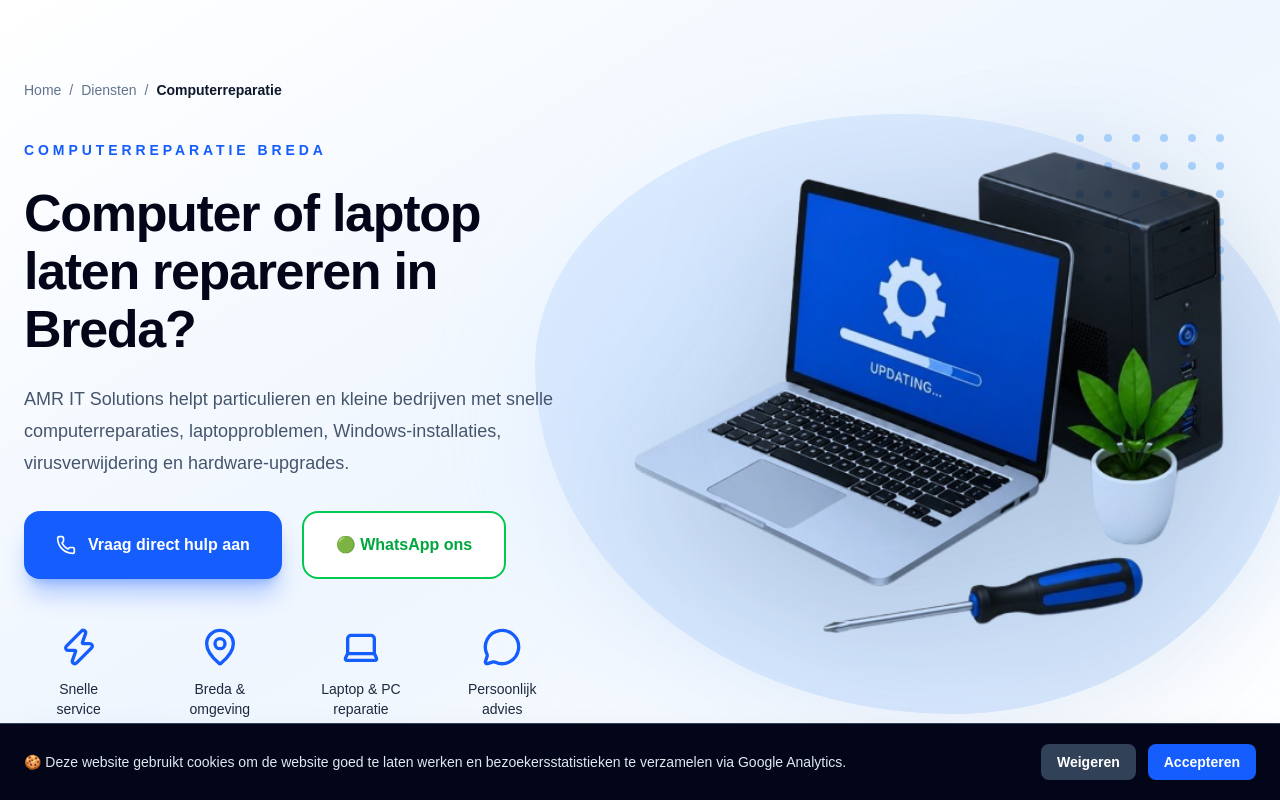
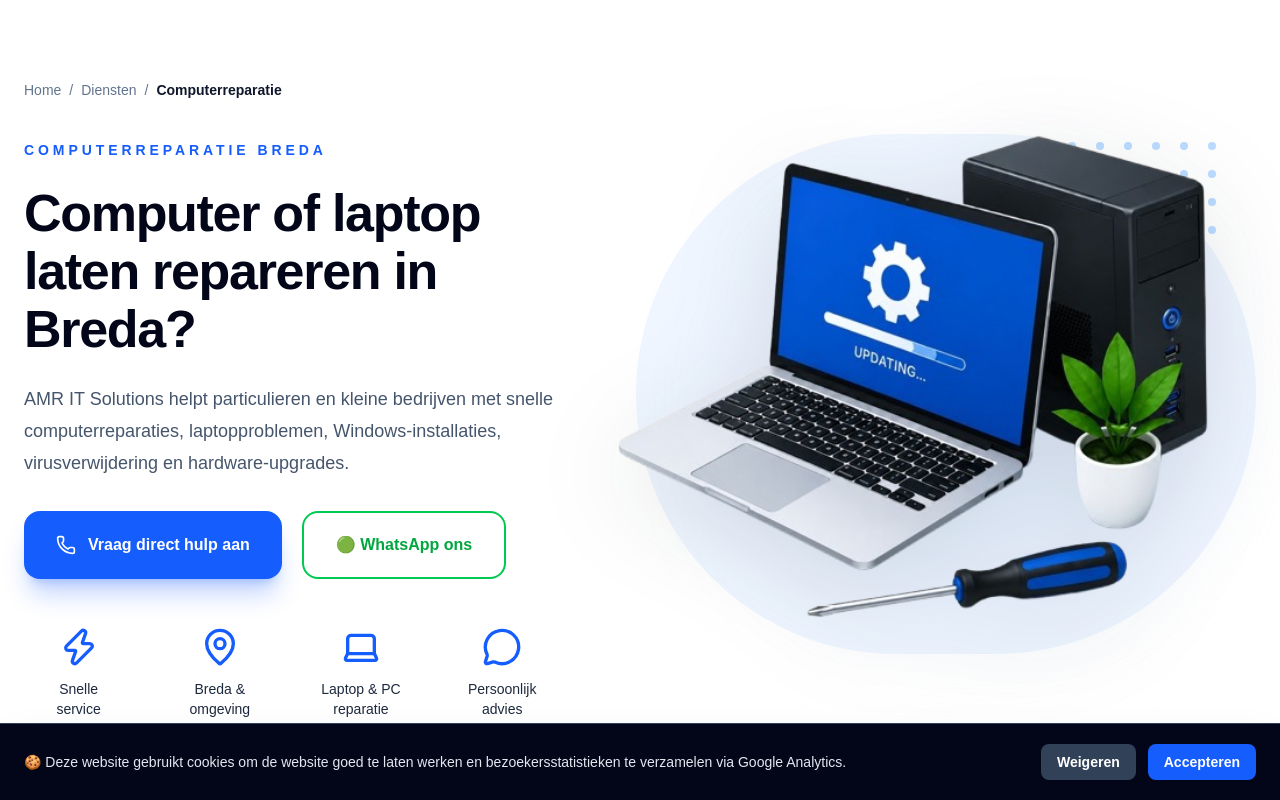
Before and after one commit to amritsolutions/amr-it-solutions, a Next.js app: page /computerreparatie in a window 1280 px wide. Built offline with nearby package versions, Linux system fonts and the light colour scheme.

Commit message:
Computerreparatie hero layout verbeterd

```diff
--- a/components/ComputerHero.tsx
+++ b/components/ComputerHero.tsx
@@ -11,8 +11,9 @@ const benefits = [
 
 export default function ComputerHero() {
   return (
-    <section className="relative overflow-hidden bg-gradient-to-br from-white via-blue-50 to-white">
+    <section className="relative overflow-hidden bg-white">
       <div className="mx-auto grid min-h-[720px] max-w-7xl items-center gap-12 px-6 py-20 lg:grid-cols-[0.9fr_1.1fr]">
+        {/* Linkerkant */}
         <div className="relative z-20">
           <Breadcrumb current="Computerreparatie" />
 
@@ -33,7 +34,7 @@ export default function ComputerHero() {
           <div className="mt-8 flex flex-wrap gap-5">
             <a
               href="/#contact"
-              className="inline-flex items-center gap-3 rounded-2xl bg-blue-600 px-8 py-5 font-bold text-white shadow-xl shadow-blue-600/30 transition-all duration-300 hover:-translate-y-1 hover:bg-blue-700"
+              className="inline-flex items-center gap-3 rounded-2xl bg-blue-600 px-8 py-5 font-bold text-white shadow-xl shadow-blue-600/25 transition-all duration-300 hover:-translate-y-1 hover:bg-blue-700"
             >
               <Phone className="h-5 w-5" />
               Vraag direct hulp aan
@@ -41,7 +42,7 @@ export default function ComputerHero() {
 
             <a
               href="/#contact"
-              className="inline-flex items-center gap-3 rounded-2xl border-2 border-green-500 bg-white px-8 py-5 font-bold text-green-600 transition-all duration-300 hover:-translate-y-1 hover:shadow-xl"
+              className="inline-flex items-center gap-3 rounded-2xl border-2 border-green-500 bg-white px-8 py-5 font-bold text-green-600 transition-all duration-300 hover:-translate-y-1 hover:shadow-lg"
             >
               🟢 WhatsApp ons
             </a>
@@ -59,23 +60,30 @@ export default function ComputerHero() {
           </div>
         </div>
 
+        {/* Rechterkant */}
         <div className="relative hidden min-h-[610px] lg:block">
-          <div className="absolute left-[-70px] top-[20px] h-[600px] w-[760px] rounded-[48%_52%_45%_55%/42%_48%_52%_58%] bg-blue-100" />
-          <div className="absolute left-[-35px] top-[80px] h-[520px] w-[700px] rounded-[55%_45%_58%_42%/45%_55%_45%_55%] bg-blue-200/40 blur-3xl" />
 
-          <div className="absolute right-8 top-10 z-10 grid grid-cols-6 gap-5 opacity-70">
-            {Array.from({ length: 36 }).map((_, i) => (
+          {/* Grote subtiele achtergrond */}
+          <div className="absolute right-0 top-10 h-[520px] w-[620px] rounded-full bg-blue-50" />
+
+          {/* Zachte gloed */}
+          <div className="absolute right-16 top-32 h-[380px] w-[420px] rounded-full bg-blue-100/40 blur-3xl" />
+
+          {/* Blauwe stipjes */}
+          <div className="absolute right-10 top-12 z-10 grid grid-cols-6 gap-5 opacity-60">
+            {Array.from({ length: 24 }).map((_, i) => (
               <span key={i} className="h-2 w-2 rounded-full bg-blue-300" />
             ))}
           </div>
 
+          {/* Afbeelding */}
           <Image
             src="/images/computerrepair.png"
             alt="Computerreparatie laptop en pc"
             width={900}
             height={680}
-            className="relative z-20 mt-10 w-full translate-x-4 translate-y-2 object-contain mix-blend-multiply drop-shadow-[0_35px_70px_rgba(15,23,42,0.16)] transition duration-500 hover:scale-[1.02]"
             priority
+            className="relative z-20 mt-8 w-full object-contain drop-shadow-[0_25px_50px_rgba(15,23,42,0.12)] transition duration-500 hover:scale-[1.02]"
           />
         </div>
       </div>
```
